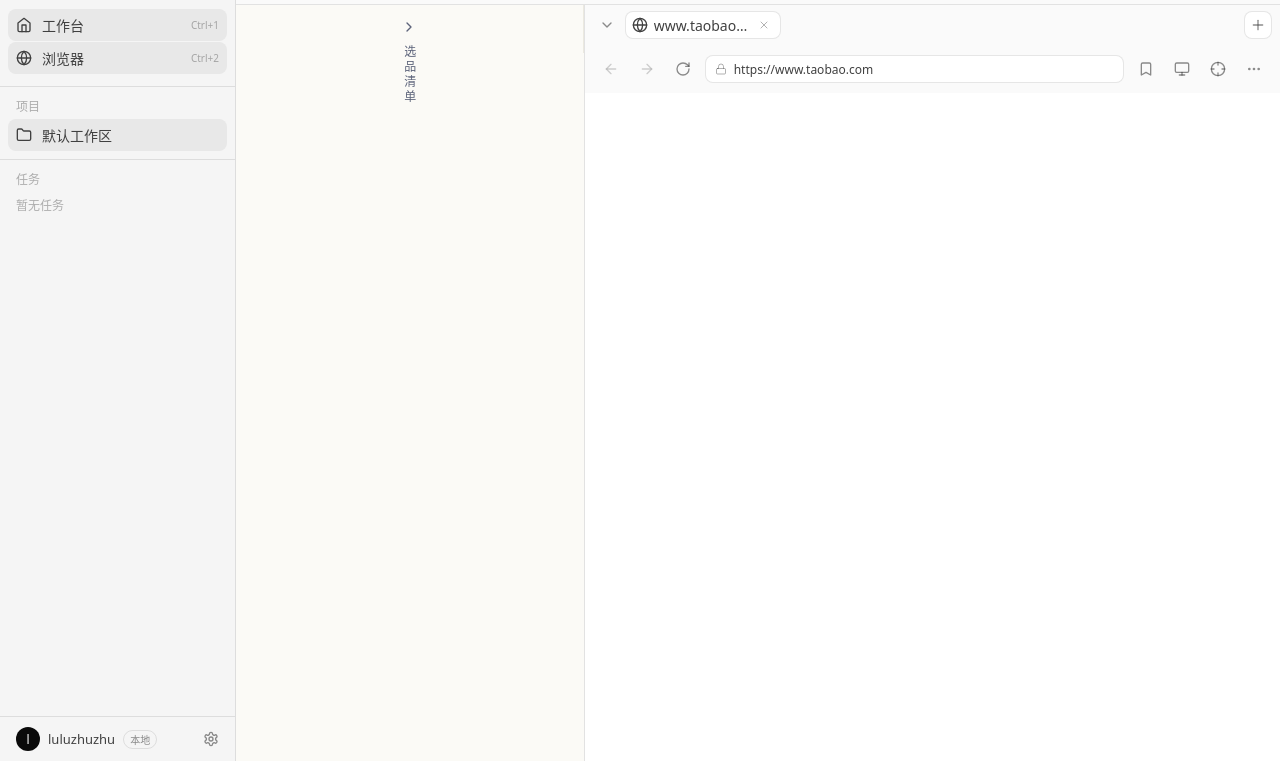
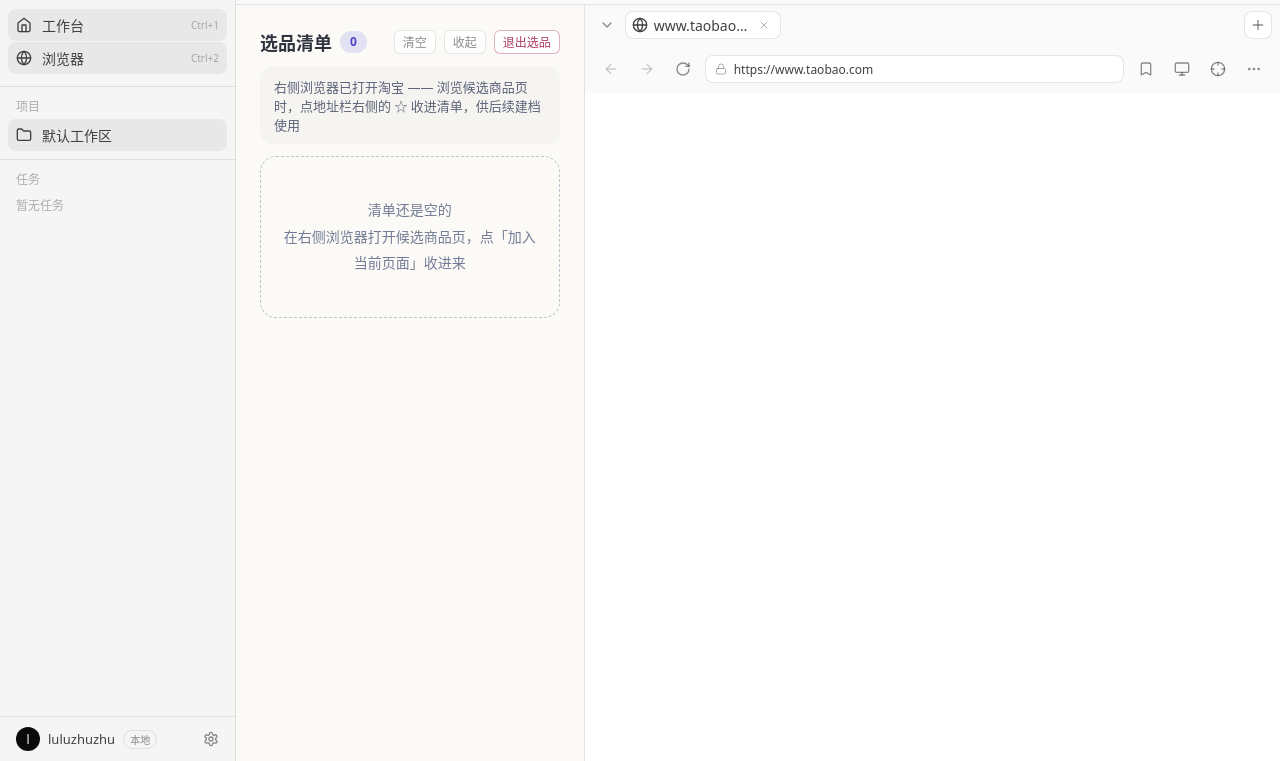
Before and after one commit to bairimengmenglu-stack/luluzhuzhu-work-manager, an Electron app: page src/renderer/index.html in a window 1280 px wide. Both pictures are taken after a click on the button "开始选品". Shown: the part 39-800 px from the top of the page. Drawn offline with Linux system fonts and the light colour scheme; no server answers.

Commit message:
fix: 进入选品直接展开选品清单（不再默认收起），保留手动收起能力；更新提示文案指向星标收藏

```diff
--- a/src/renderer/app.js
+++ b/src/renderer/app.js
@@ -1103,7 +1103,7 @@ function renderSelection() {
   });
 }
 
-// 清单默认收起（还没定这块放什么），需要时从左侧竖条展开
+// 进入选品直接展开清单；需要腾地方时可用「收起」折成左侧竖条
 function setSelectionCollapsed(collapsed) {
   $('#selection-panel').classList.toggle('collapsed', collapsed);
 }
@@ -1112,7 +1112,7 @@ function startSelection() {
   selectionPriorPane = state.paneOpen;
   $('#workbench').classList.add('selecting');
   $('#browser-pane').classList.add('selecting');
-  setSelectionCollapsed(true);
+  setSelectionCollapsed(false);
   setPaneOpen(true);
   // 直接新建标签加载淘宝：复用空标签时 webview 可能尚未就绪，loadURL 会静默失败
   createTab(SELECTION_HOME);
--- a/src/renderer/index.html
+++ b/src/renderer/index.html
@@ -220,8 +220,8 @@
             </div>
           </div>
 
-          <!-- 选品模式：左清单(1，可收起，默认收起) + 右浏览器(2) -->
-          <div id="selection-panel" class="collapsed">
+          <!-- 选品模式：左清单(1，可手动收起) + 右浏览器(2) -->
+          <div id="selection-panel">
             <div id="sel-rail" title="展开选品清单">
               <svg class="ic" viewBox="0 0 24 24"><path d="m9 18 6-6-6-6"/></svg>
               <span class="sel-rail-label">选品清单</span>
@@ -239,7 +239,7 @@
                   <button class="mini-btn sel-exit" id="sel-exit">退出选品</button>
                 </div>
               </div>
-              <div class="sel-hint">右侧浏览器已打开淘宝 —— 浏览候选商品时点「加入当前页面」，把页面收进清单，供后续建档使用</div>
+              <div class="sel-hint">右侧浏览器已打开淘宝 —— 浏览候选商品页时，点地址栏右侧的 ☆ 收进清单，供后续建档使用</div>
               <div id="sel-list"></div>
             </div>
           </div>
```
